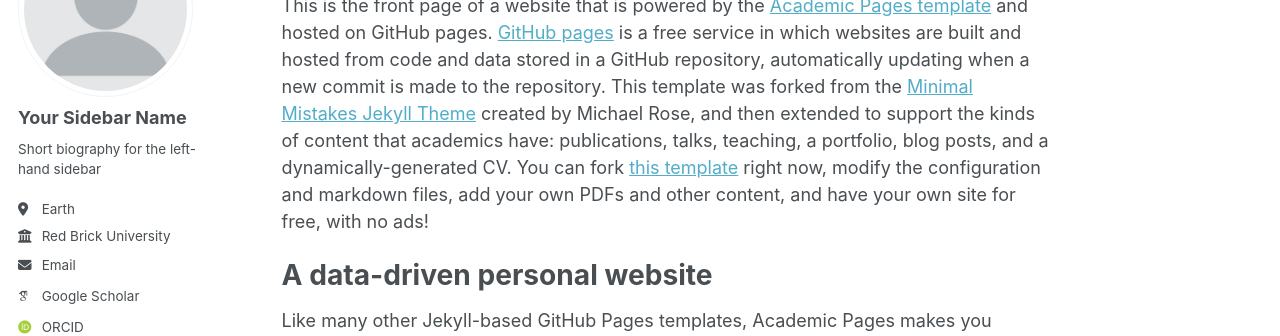
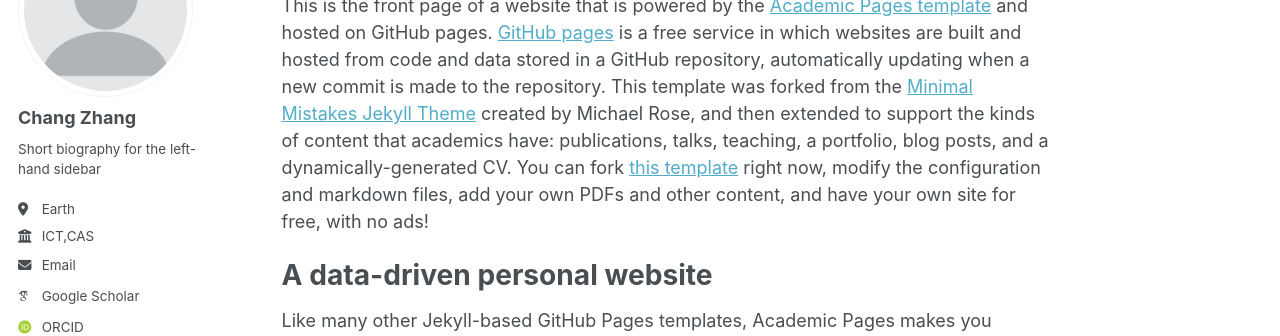
Before and after one commit to ChangZ25/ChangZ25.github.io, a Jekyll site: the page built from _pages/about.md, in a window 1280 px wide. Shown: the part 177-513 px from the top of the page. Built offline with Jekyll 4.4.1, drawn with Linux system fonts in a browser that asks for light colours; some web fonts are replaced.

Commit message:
Update _config.yml

```diff
--- a/_config.yml
+++ b/_config.yml
@@ -23,11 +23,11 @@ repository               : "ChangZ25/ChangZ25.github.io"
 author:
   # Biographic information
   avatar           : "profile.png"
-  name             : "Your Sidebar Name"
+  name             : "Chang Zhang"
   pronouns         : # example: "she/her"
   bio              : "Short biography for the left-hand sidebar"
   location         : "Earth"
-  employer         : "Red Brick University"
+  employer         : "ICT,CAS"
   uri              : # URL
   email            : "none@example.org"
 
```
